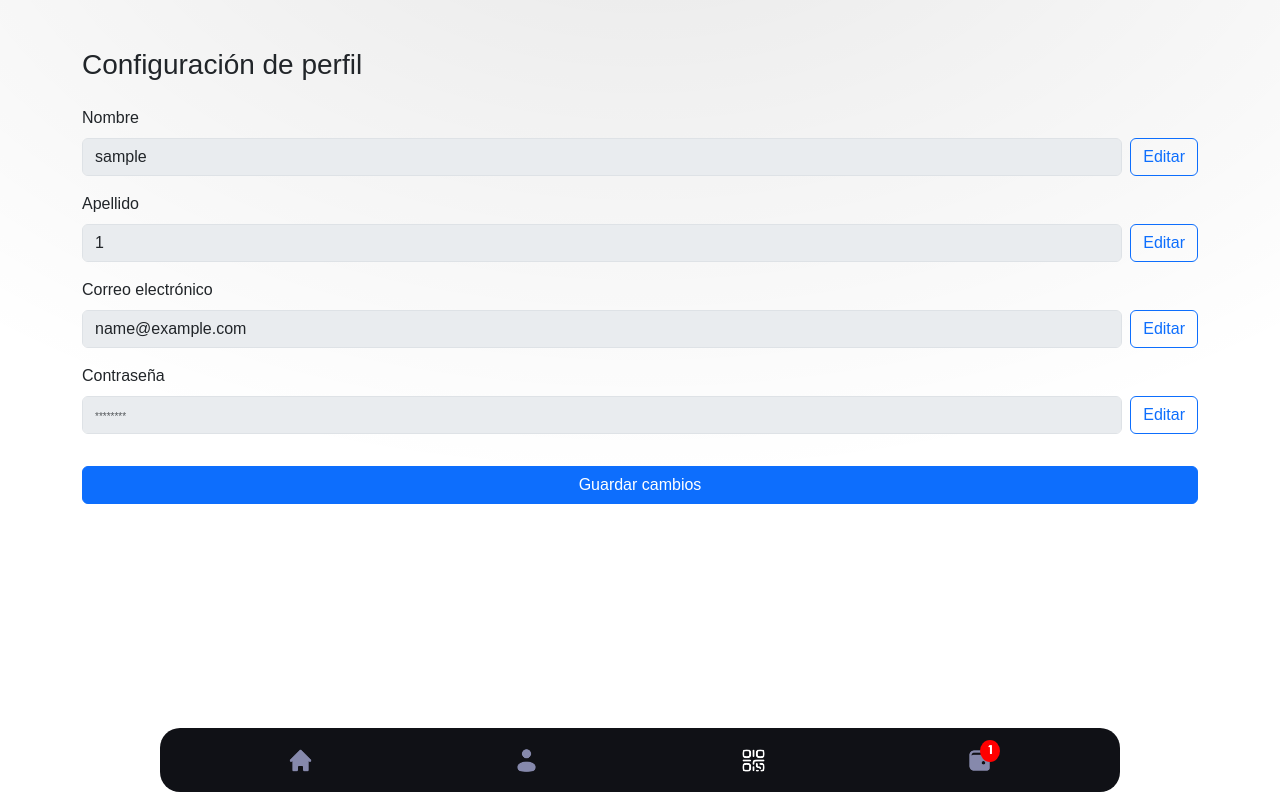
After one commit to Kingroyers/PROYECTOAPP, a PHP site: page /ProyectoAPP/View/Configuracion.php in a window 1280 px wide. The commit adds this page. Run offline with PHP 8.4, Linux system fonts and the light colour scheme; the visitor is signed in with stand-in values (Sample User, id 1); tables that the repository leaves empty or names only in its code hold one stand-in row (values such as "Sample post"); some libraries are stand-ins or nearby versions.

Commit message:
actualizacion de vista config cambiar contraseña y demas

```diff
--- a/Controller/loginController.php
+++ b/Controller/loginController.php
@@ -370,7 +370,7 @@ class loginController
         $result =  $modelo->getPlanActivo($id_usuario);
 
         if ($result == null) {
-                echo ' <span style="
+            echo ' <span style="
         position: absolute;
         top: -7px;
         right: -7px;
@@ -381,9 +381,64 @@ class loginController
         border-radius: 50%;
         font-weight: bold;">
         1
-    </span>';
+         </span>';
         } else {
             echo '';
         }
     }
+
+    public function actualizarPerfil()
+    {
+        if (isset($_POST['actualizarPerfil'])) {
+
+            $id_usuario = $_SESSION['id_usuario'];
+            $nombre = trim($_POST['nombre']);
+            $apellido = trim($_POST['apellido']);
+            $correo = trim($_POST['correo']);
+            $contraseña = isset($_POST['password']) ? trim($_POST['password']) : null;
+
+
+            $loginModel = new LoginModel();
+            $resultado = $loginModel->CambiarDatosUsuario($id_usuario, $nombre, $apellido, $correo, $contraseña);
+
+            if ($resultado) {
+                // Actualizar sesión si se cambió el nombre o correo
+                $_SESSION['nombre_usuario'] = $nombre;
+                $_SESSION['apellido'] = $apellido;
+                $_SESSION['correo'] = $correo;
+
+                echo '<div class="container mt-4 d-flex justify-content-center" style="position: absolute; top: 50%; left: 50%; transform: translate(-50%, -50%) scale(1.5); z-index: 1000;">
+                    <div class="alert alert-success alert-dismissible fade show shadow p-4 rounded text-center" role="alert" style="max-width: 100%; height: 50px; display: flex; justify-content: center; align-items: center;">
+                        <strong>Perfil actualizado correctamente.</strong>
+                    </div>
+                </div>';
+                echo '<script>
+                              setTimeout(function() {
+                                  location.reload();
+                              }, 2000);
+                            </script>';
+                echo "<script>
+                                    setTimeout(function() {
+                                    window.location.href = 'dashboard.php';
+                                    }, 2000);
+                                </script>";
+            } else {
+                echo '<div class="container mt-4 d-flex justify-content-center" style="position: absolute; top: 50%; left: 50%; transform: translate(-50%, -50%) scale(1.5); z-index: 1000;">
+                    <div class="alert alert-danger alert-dismissible fade show shadow p-4 rounded text-center" role="alert" style="max-width: 100%; height: 50px; display: flex; justify-content: center; align-items: center;">
+                        <strong>Error al actualizar el perfil.</strong>
+                    </div>
+                </div>';
+                echo '<script>
+                              setTimeout(function() {
+                                  location.reload();
+                              }, 2000);
+                            </script>';
+                echo "<script>
+                                    setTimeout(function() {
+                                    window.location.href = 'dashboard.php';
+                                    }, 2000);
+                                </script>";
+            }
+        }
+    }
 }
--- a/Model/LoginModel.php
+++ b/Model/LoginModel.php
@@ -180,5 +180,39 @@ class LoginModel
         return $result->fetch_assoc();
     }
 
+    public function CambiarDatosUsuario($id_usuario, $nombre, $apellido, $correo, $contraseña = null)
+    {
+        // Si la contraseña es proporcionada, actualizarla también
+        if ($contraseña !== null) {
+            $stmt = $this->db->prepare("UPDATE login SET nombre_usuario = ?, apellido = ?, correo = ?, contraseña = ? WHERE id_usuario = ?");
+            $stmt->bind_param("ssssi", $nombre, $apellido, $correo, $contraseña, $id_usuario);
+        } else {
+            // Si no se proporciona contraseña, no la actualizamos
+            return $this->ActualizarDatosUsuario($id_usuario, $nombre, $apellido, $correo);
+        }
+
+        $result = $stmt->execute();
+        $stmt->close();
+
+        if ($result) {
+            return true;
+        } else {
+            return false;
+        }
+    }
+
+    public function ActualizarDatosUsuario($id_usuario, $nombre, $apellido, $correo)
+    {
+        $stmt = $this->db->prepare("UPDATE login SET nombre_usuario = ?, apellido = ?, correo = ? WHERE id_usuario = ?");
+        $stmt->bind_param("sssi", $nombre, $apellido, $correo, $id_usuario);
+        $result = $stmt->execute();
+        $stmt->close();
+
+        if ($result) {
+            return true;
+        } else {
+            return false;
+        }
+    }
 
 }
--- a/Model/PlanesModel.php
+++ b/Model/PlanesModel.php
@@ -53,4 +53,6 @@ class PlanesModel
         $result = $stmt->get_result();
         return $result->fetch_assoc();
     }
+
+
 }
--- /dev/null
+++ b/View/Configuracion.php
@@ -0,0 +1,96 @@
+<?php
+if (session_status() === PHP_SESSION_NONE) {
+    session_start();
+}
+?>
+<!DOCTYPE html>
+<html lang="es">
+
+<head>
+    <meta charset="UTF-8" />
+    <meta name="viewport" content="width=device-width, initial-scale=1" />
+    <link rel="stylesheet" href="https://cdn.jsdelivr.net/npm/bootstrap-icons/font/bootstrap-icons.css" />
+    <link rel="stylesheet" href="../src/css/bootstrap.min.css" />
+    <link rel="stylesheet" href="../src/estilos.css" />
+    <base href="http://localhost/ProyectoAPP/" />
+    <title>Configuración</title>
+    <style>
+        .formulario__input-error {
+            display: none;
+            color: red;
+            font-size: 0.9em;
+            margin-top: 3px;
+        }
+    </style>
+</head>
+
+<body class="d-flex position-relative align-items-center bg-white flex-column">
+
+    <div class="d-flex justify-content-center align-items-center w-100">
+        <div class="container-xxl position-relative d-flex flex-column" style="width: 100%; height: 100vh;">
+
+            <?php
+            include_once '../Controller/loginController.php';
+            $loginController = new loginController();
+            $loginController->actualizarPerfil();
+            ?>
+
+            <div class="container-fluid justify-content-center align-items-center d-flex">
+                <form class="container mt-5" action="" method="post" id="formulario_registrar" novalidate>
+                    <h3 class="mb-4">Configuración de perfil</h3>
+
+                    <!-- Nombre -->
+                    <div class="mb-3">
+                        <label class="form-label" for="nombre">Nombre</label>
+                        <div class="d-flex">
+                            <input type="text" class="form-control me-2" id="nombre" name="nombre" value="<?php echo htmlspecialchars($_SESSION['nombre_usuario']); ?>" disabled />
+                            <button class="btn btn-outline-primary" type="button" onclick="habilitarCampo('nombre')">Editar</button>
+                        </div>
+                        <p class="formulario__input-error">El nombre debe contener solo letras, mínimo 3 caracteres.</p>
+                    </div>
+
+                    <!-- Apellido -->
+                    <div class="mb-3">
+                        <label class="form-label" for="apellido">Apellido</label>
+                        <div class="d-flex">
+                            <input type="text" class="form-control me-2" id="apellido" name="apellido" value="<?php echo htmlspecialchars($_SESSION['apellido']); ?>" disabled />
+                            <button class="btn btn-outline-primary" type="button" onclick="habilitarCampo('apellido')">Editar</button>
+                        </div>
+                        <p class="formulario__input-error">El apellido debe contener solo letras, mínimo 3 caracteres.</p>
+                    </div>
+
+                    <!-- Correo -->
+                    <div class="mb-3">
+                        <label class="form-label" for="correo">Correo electrónico</label>
+                        <div class="d-flex">
+                            <input type="email" class="form-control me-2" id="correo" name="correo" value="<?php echo htmlspecialchars($_SESSION['correo']); ?>" disabled />
+                            <button class="btn btn-outline-primary" type="button" onclick="habilitarCampo('correo')">Editar</button>
+                        </div>
+                        <p class="formulario__input-error">Introduce un correo electrónico válido.</p>
+                    </div>
+
+                    <!-- Contraseña -->
+                    <div class="mb-3">
+                        <label class="form-label" for="password">Contraseña</label>
+                        <div class="d-flex">
+                            <input type="password" class="form-control me-2" id="password" name="password" maxlength="50" placeholder="********" disabled />
+                            <button class="btn btn-outline-primary" type="button" onclick="habilitarCampo('password')">Editar</button>
+                        </div>
+                        <p class="formulario__input-error" style="font-size: 0.8em;">
+                            Debe tener al menos 8 caracteres, incluyendo una mayúscula, una minúscula y un número
+                        </p>
+                    </div>
+
+                    <button class="btn btn-primary mt-3 w-100" type="submit" name="actualizarPerfil">Guardar cambios</button>
+                </form>
+            </div>
+
+            <?php include_once __DIR__ . '/componentes/menu.php'; ?>
+        </div>
+    </div>
+
+    <script src="/ProyectoAPP/src/js/bootstrap.min.js"></script>
+    <script src="/ProyectoAPP/src/js/formularioConfig.js"></script>
+</body>
+
+</html>
--- a/View/componentes/barraPrincipal.php
+++ b/View/componentes/barraPrincipal.php
@@ -112,7 +112,7 @@ if (session_status() === PHP_SESSION_NONE) {
                             style="text-decoration: none; color: #000;">Cartera</a></li>
                     <li class="list-group-item" style="padding: 1em;"><a href="#clases-agendadas"
                             style="text-decoration: none; color: #000;">Clases Inscritas</a></li>
-                    <li class="list-group-item" style="padding: 1em;"><a href="#"
+                    <li class="list-group-item" style="padding: 1em;"><a href="View/Configuracion.php"
                             style="text-decoration: none; color: #000;">Configuracion</a></li>
 
                 </ul>
```
Also changed, not shown: Controller/PagoController.php (+32 -2 lines), Model/PagoModel.php (+11 -0 lines), View/componentes/menu.php (+2 -13 lines), src/js/formularioConfig.js (added, +81 -0 lines), View/PerfilUsuario.php (indentation only).
